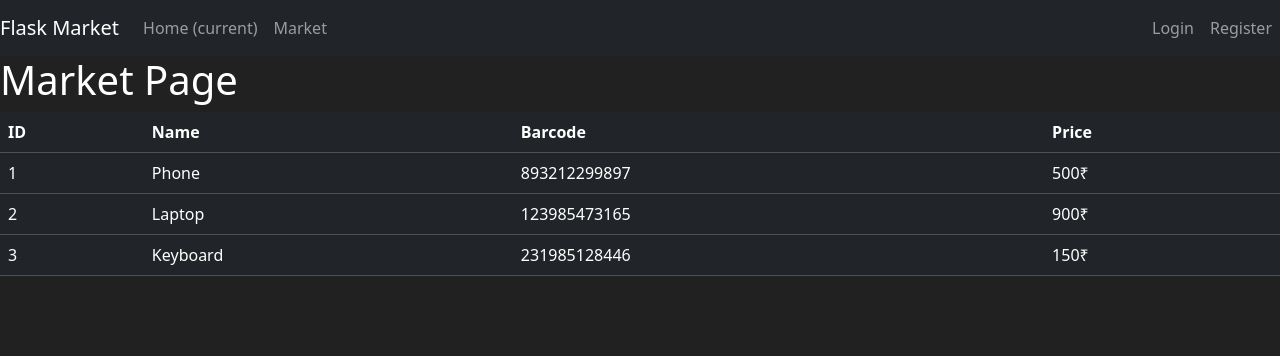
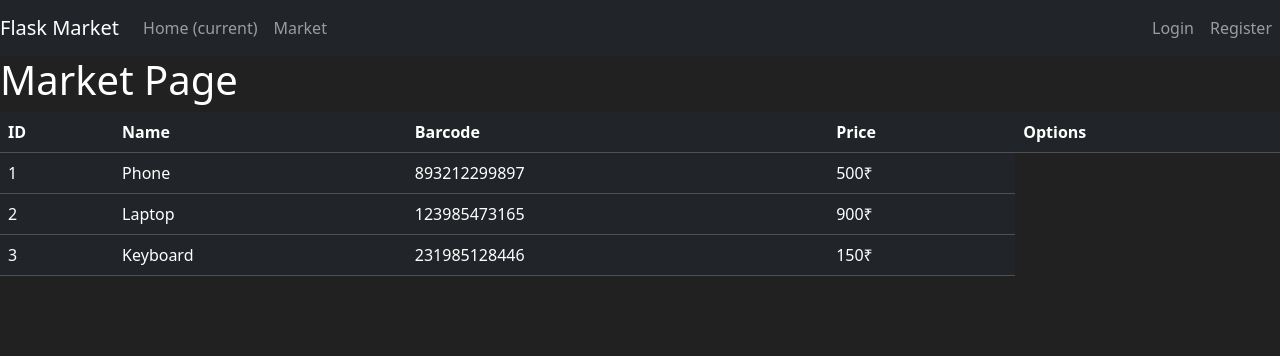
Before and after one commit to AnandC7github/Python-Flask-Market-Proj1, a Flask app: page /market in a window 1280 px wide. Shown: the top 356 px of the page. Run offline with Flask 3, Linux system fonts and the light colour scheme.

Commit message:
Enhance 'market.html' table header with Options column

```diff
--- a/templates/market.html
+++ b/templates/market.html
@@ -40,6 +40,7 @@
               <th scope="col">Name</th>
               <th scope="col">Barcode</th>
               <th scope="col">Price</th>
+              <th scope="col">Options</th>
             </tr>
         </thead>
         <tbody>
```
